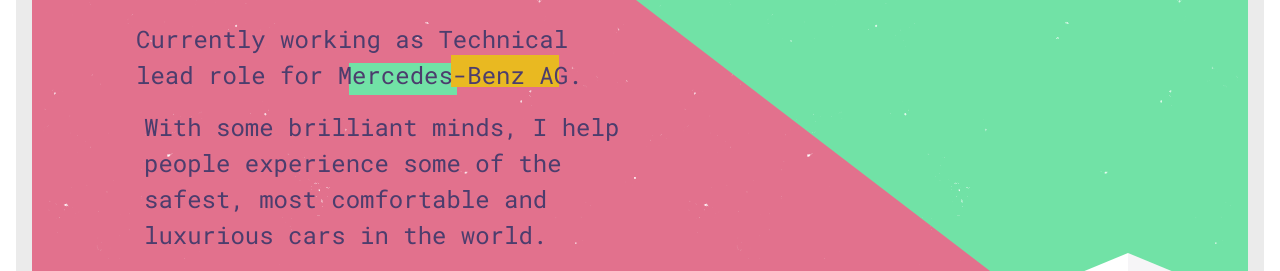
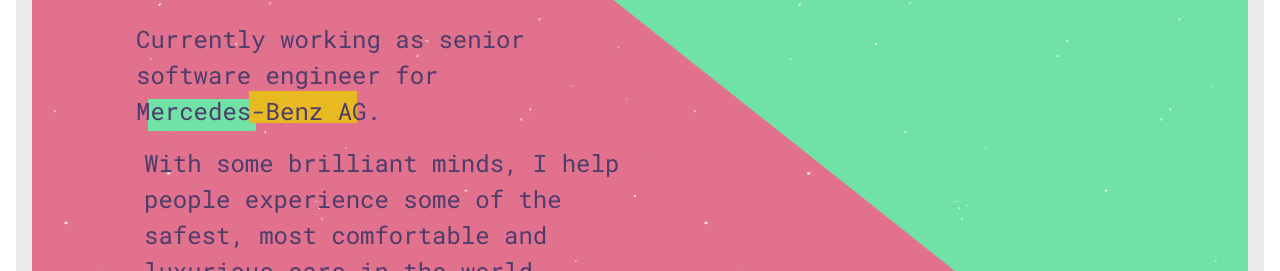
Before and after one commit to rbitnode/rbitnode.github.io, a plain HTML site: page index.html in a window 1280 px wide. Shown: the part 487-758 px from the top of the page. Drawn offline with Linux system fonts and the light colour scheme.

Commit message:
Update index.html

```diff
--- a/index.html
+++ b/index.html
@@ -43,7 +43,7 @@
           </div>
         </div>
         <div class="[ grid__col grid__col--half ]">
-          <p>Currently working as Technical lead role for <a href="https://www.mercedes-benz.com/en/"
+          <p>Currently working as senior software engineer for <a href="https://www.mercedes-benz.com/en/"
               target=”_blank” class=text-link rel=nofollow>Mercedes-Benz AG</a>.</p>
         </div>
         <div class="[ grid__col grid__col--half ]">
```
